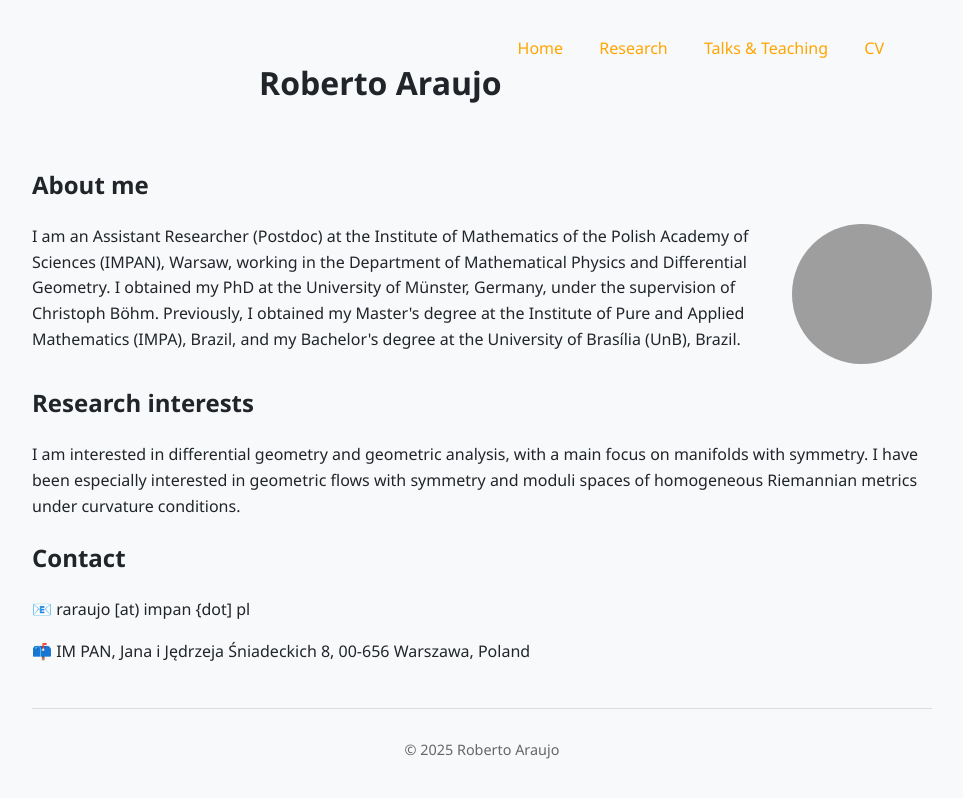
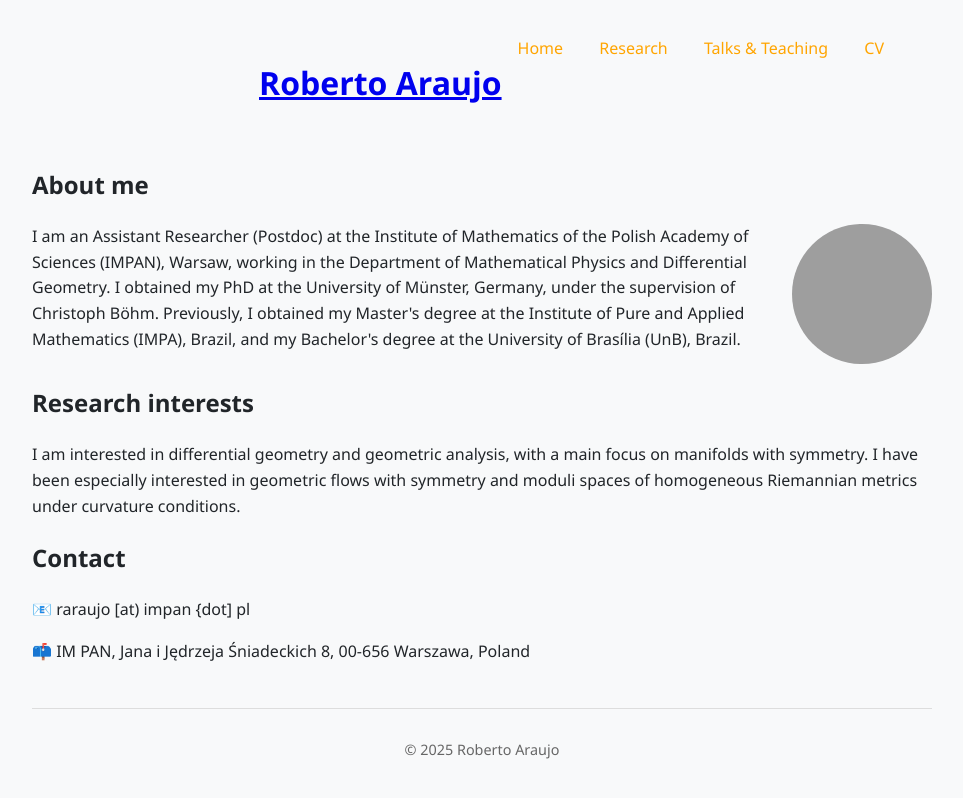
Before and after one commit to r-saraujo/r-saraujo.github.io, a Jekyll site: the page built from index.md, in a window 1280 px wide. Shown: the top 798 px of the page, without its empty margins (158-1121 px from the left). Built offline with Jekyll 4.4.1, drawn with Linux system fonts in a browser that asks for light colours; grey boxes are pictures that could not be loaded.

Commit message:
Update style.css

```diff
--- a/assets/style.css
+++ b/assets/style.css
@@ -42,16 +42,6 @@ h1 {
   margin-top: 1em;
   margin-bottom: 0.5em;
 }*/
-
-.site-title a {
-  color: #212529;      /* text color */
-  text-decoration: none; /* remove underline */
-}
-
-.site-title a:hover {
-  text-decoration: underline;
-}
-
 
 .homepage-header h1 {
   text-align: center;
```
